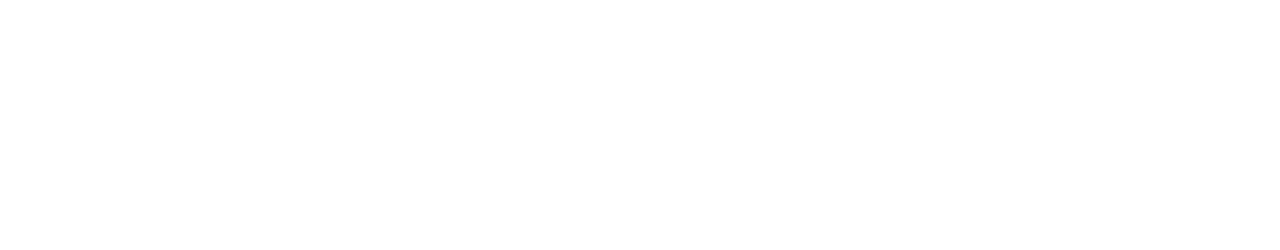
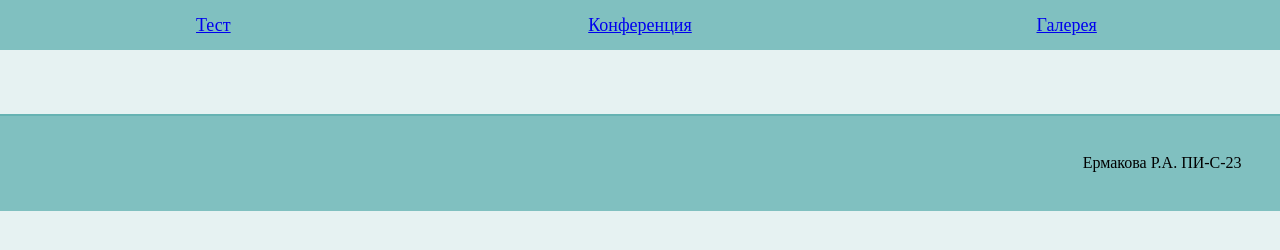
Before and after one commit to era23-ux/era23-ux.github.io, a plain HTML site: page index.html in a window 1280 px wide. Drawn offline with Linux system fonts and the light colour scheme; files that its build step writes are made by us from their sources.

Commit message:
Update index.html

```diff
--- a/index.html
+++ b/index.html
@@ -3,17 +3,28 @@
 <head>
     <meta charset="UTF-8">
     <meta name="viewport" content="width=device-width, initial-scale=1.0">
-    <title>Итоговое задание</title>
+    <title>Тест</title>
+
+    <link rel="stylesheet" type="text/css" href="../styles/style.css">
+
+    <script src="../scripts/testScript.js" defer></script>
 </head>
+<nav>
+    <div>
+        <a href="pages/test.html">Тест</a>
+    </div>
+    <div>
+        <a href="pages/conferenceRegistration.html">Конференция</a>
+    </div>
+    <div>
+        <a href="pages/gallery.html">Галерея</a>
+    </div>
+</nav>
 <body>
-    <header>
-
-    </header>
-    <main>
-
-    </main>
-    <footer>
-
-    </footer>
 </body>
+<footer>
+    <div>
+        Ермакова Р.А. ПИ-С-23
+    </div>
+</footer>
 </html>
```
